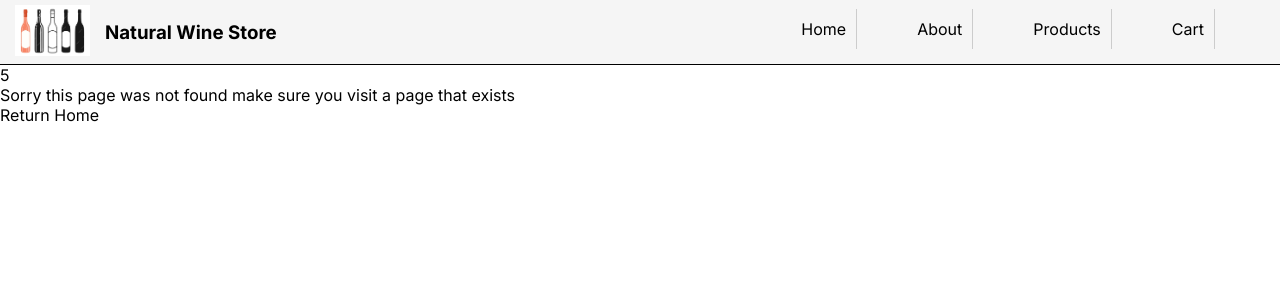
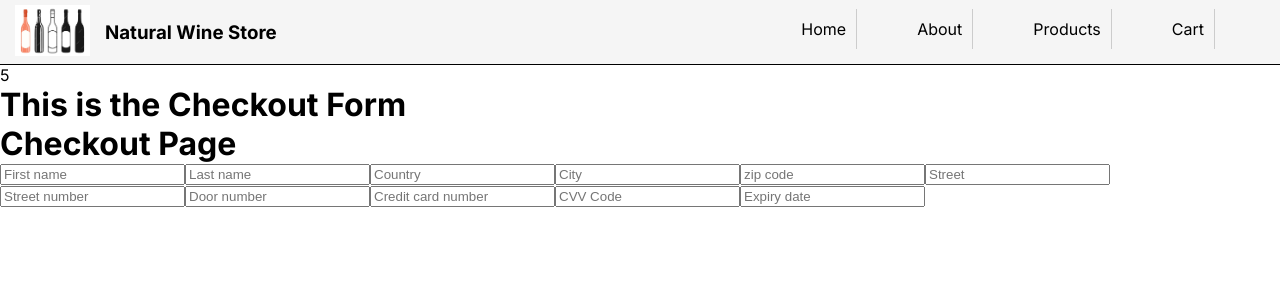
Before and after one commit to Petzlc/nextjs-ecommerce-store, a Next.js app: page /checkout in a window 1280 px wide. Before the commit this address had no page. Shown: the top 300 px of the page. Built offline with nearby package versions, Linux system fonts and the light colour scheme.

Commit message:
Add Checkoutform and button

```diff
--- a/app/GenerateButton.js
+++ b/app/GenerateButton.js
@@ -8,7 +8,7 @@ export default function GenerateButton() {
   const [color, setColor] = useState('');
   const router = useRouter();
 
-  // document.cookie (don't use it, it's an antipatern. Just to showcase)
+  // document.cookie (don't use it, it's an anti-pattern. Just to showcase)
   useEffect(() => {
     // DON'T USE document.cookie
     // DON'T USE document.cookie (because of cross-side-script Attack. We use an API instead)
--- a/app/QuantityButton.js
+++ b/app/QuantityButton.js
@@ -3,7 +3,7 @@ import { useState } from 'react';
 
 export default function QuantityButton() {
   // State to manage the quantity of the product, default value 0
-  const [quantity, setQuantity] = useState(0);
+  const [quantity, setQuantity] = useState(1);
   // Function to increment the quantity by 1
   const handleIncrement = () => {
     setQuantity((prevQuantity) => prevQuantity + 1);
--- a/app/Checkout.js
+++ b/app/checkout/CheckoutForm.js
@@ -1,5 +1,10 @@
 'use client';
 import { useState } from 'react';
+
+export const metadata = {
+  title: 'Checkout',
+  description: 'This is the checkout page',
+};
 
 export default function CheckoutForm() {
   const [firstName, setFirstName] = useState('');
@@ -68,32 +73,32 @@ export default function CheckoutForm() {
           />
         </label>
         {/* streetnumber */}
-        {/* <label>
+        <label>
           <input
             type={Number}
             value={streetNumber}
             onChange={(event) => setStreetNumber(event.currentTarget.value)}
             placeholder="Street number"
           />
-        </label> */}
+        </label>
         {/* doornumber */}
-        {/* <label>
+        <label>
           <input
             type={Number}
             value={doorNumber}
             onChange={(event) => setDoorNumber(event.currentTarget.value)}
             placeholder="Door number"
           />
-        </label> */}
+        </label>
         {/* creditcard: cardnumber*/}
-        {/* <label>
+        <label>
           <input
             type={Number}
             value={creditCardNumber}
             onChange={(event) => setCreditCardNumber(event.currentTarget.value)}
             placeholder="Credit card number"
           />
-        </label> */}
+        </label>
         {/* cvv code */}
         <label>
           <input
@@ -104,14 +109,14 @@ export default function CheckoutForm() {
           />
         </label>
         {/* Date of expiry */}
-        {/* <label>
+        <label>
           <input
             type={Date}
             value={expiryDate}
             onChange={(event) => setExpiryDate(event.currentTarget.value)}
             placeholder="Expiry date"
           />
-        </label> */}
+        </label>
       </form>
     </div>
   );
--- /dev/null
+++ b/app/checkout/page.js
@@ -0,0 +1,16 @@
+// import { useState } from 'react';
+import CheckoutForm from './CheckoutForm.js';
+
+export const metadata = {
+  title: 'Checkout',
+  description: 'This is the checkout page',
+};
+
+export default function CheckoutPage() {
+  return (
+    <div>
+      <h1>This is the Checkout Form</h1>
+      <CheckoutForm />
+    </div>
+  );
+}
```
Also changed, not shown: app/CheckoutButton.js (added, +18 -0 lines), app/cart/CheckoutButtonForm.js (added, +16 -0 lines), app/cart/page.js (+10 -2 lines).
